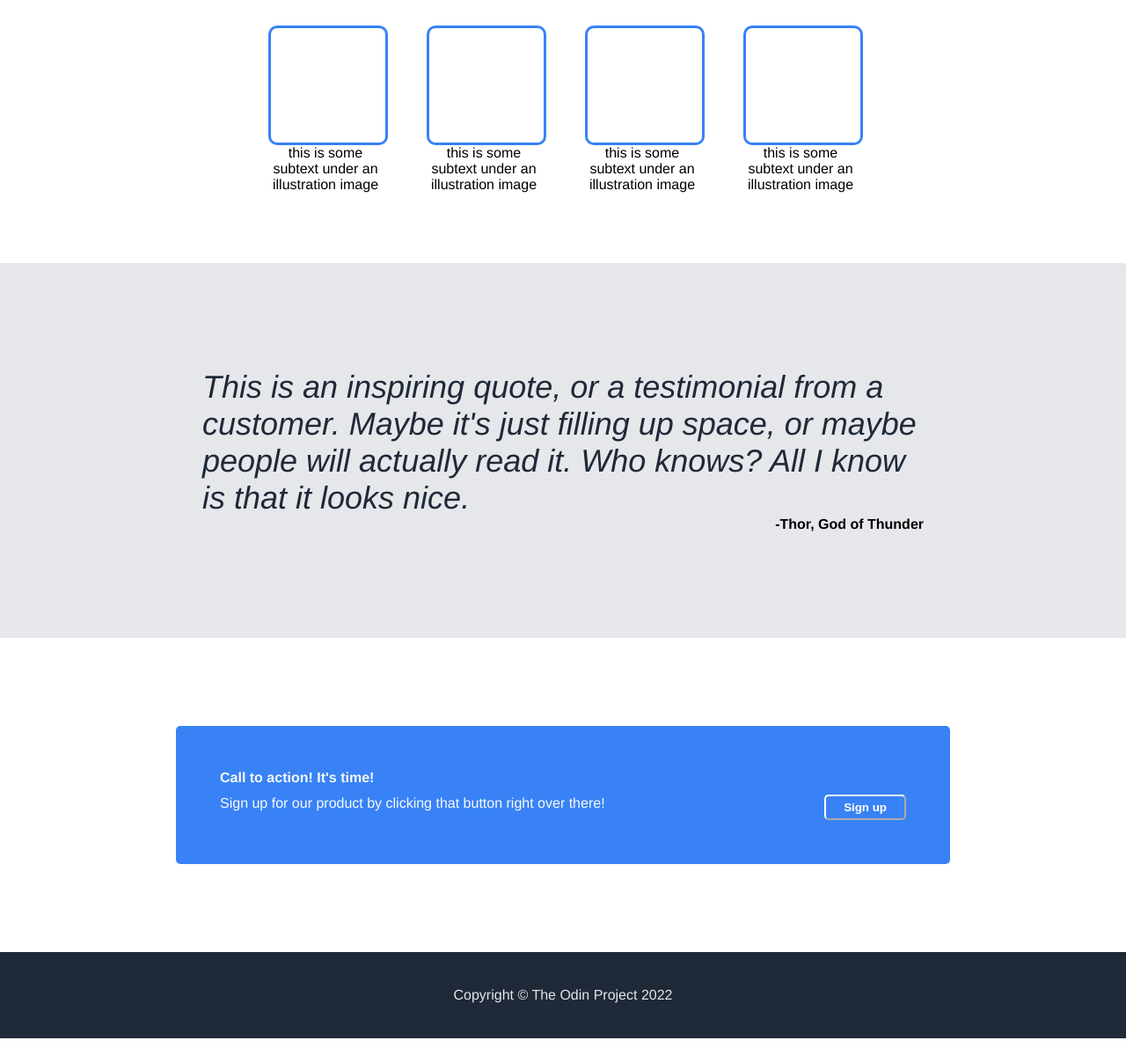
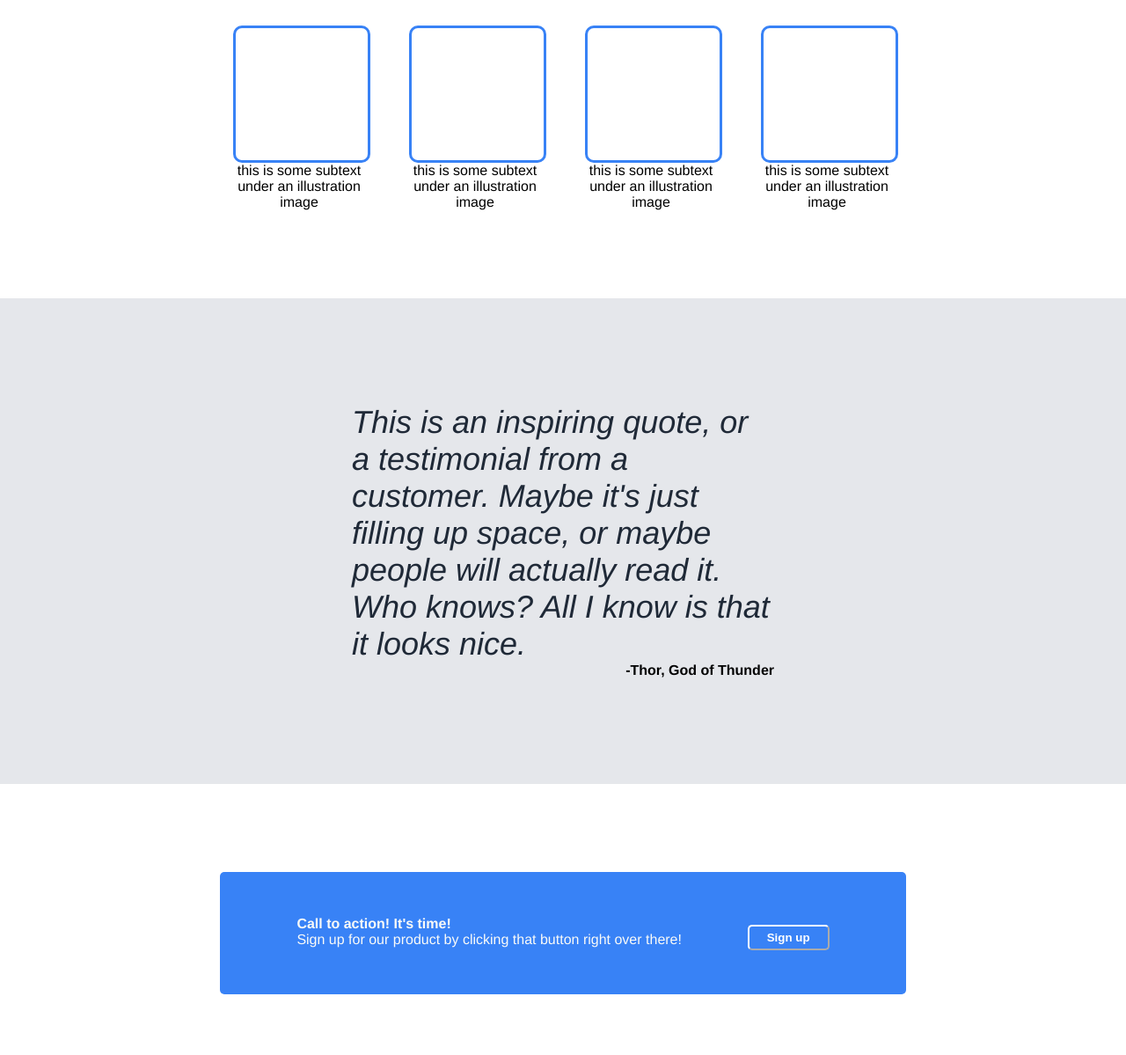
Before and after one commit to EJ-Buggs/flexbox-landing-page, a plain HTML site: page index.html in a window 1280 px wide. Shown: the part 541-1740 px from the top of the page at 88% size. Drawn offline with Linux system fonts and the light colour scheme.

Commit message:
add final touch

```diff
--- a/index.html
+++ b/index.html
@@ -56,10 +56,10 @@
                 <div class="author">-Thor, God of Thunder</div>
             </div>
             <div class="bot-bod">
-                <div class="action"><strong>Call to action! It's time!</strong></div>
-                <div class="sign-up"> Sign up for our product by clicking that button right over there!
-                    <button class="sign-up-f">Sign up</button>
+                <div class="action"><strong>Call to action! It's time!</strong>
+                    <div class="sign-up"> Sign up for our product by clicking that button right over there!</div>
                 </div>
+                <button class="sign-up-f">Sign up</button>
             </div>
         <div class="footer">Copyright © The Odin Project 2022</div>
     </body>
--- a/styles.css
+++ b/styles.css
@@ -98,20 +98,20 @@ a {
 }
 
 .pic-info {
-    max-width: 130px;
-    margin-bottom: 80px
+    max-width: 150px;
+    margin-bottom: 100px
 }
 
 .pics {
-    width: 130px;
-    height: 130px;
+    width: 150px;
+    height: 150px;
     border: 3px solid #3882F6;
     border-radius: 10px;
 }
 
 .mid-bod {
     background-color: #e5e7eb;
-    padding: 120px 230px;
+    padding: 120px 400px;
 }
 
 .quote {
@@ -131,7 +131,9 @@ a {
     color: #F9FAF8;
     padding: 50px;
     border-radius: 5px;
-    margin: 100px 200px;
+    margin: 100px 250px;
+    display: flex;
+    justify-content: space-around;
 }
 
 .sign-up {
```
